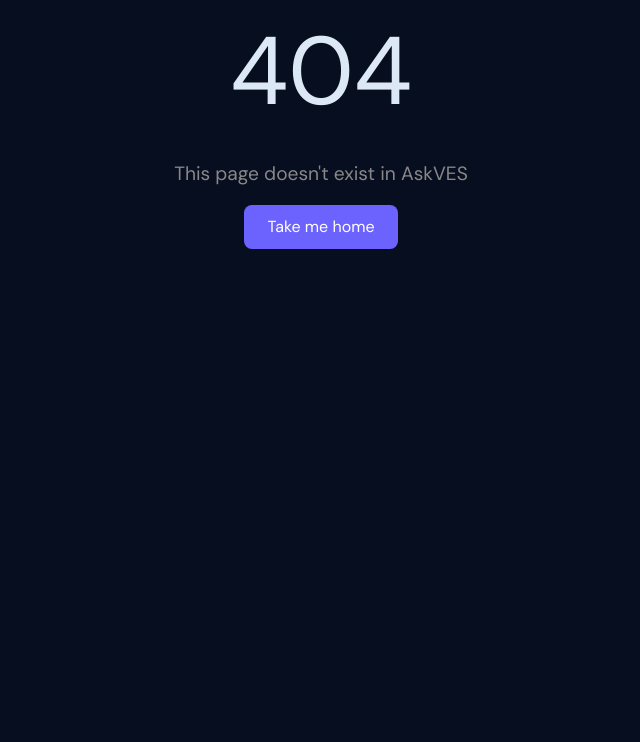
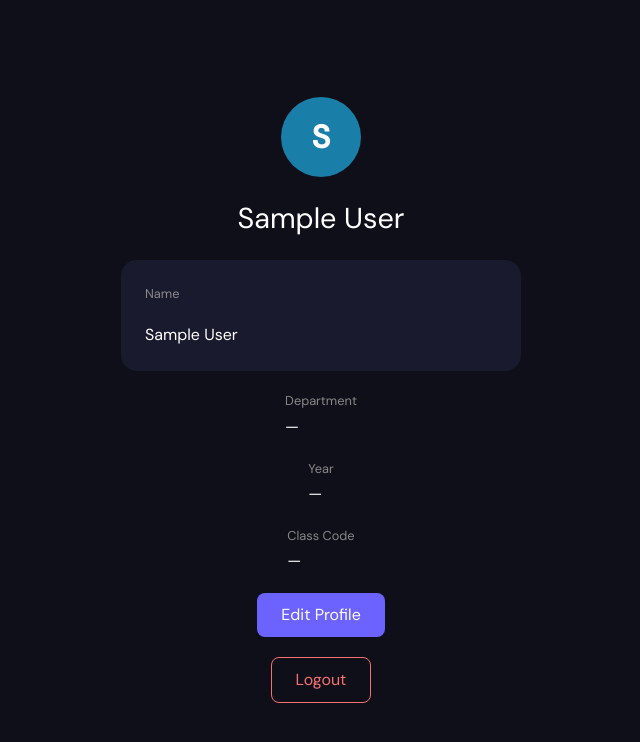
Before and after one commit to 000wahab000/AskVES, a React (Vite) app in the folder frontend/: page /profile in a window 1280 px wide. Before the commit this address had no page. Shown: the top 742 px of the page, without its empty margins (319-959 px from the left). Built offline with nearby package versions, Linux system fonts and the light colour scheme; sample sign-in values are in the browser's storage.

Commit message:
added tge working profile page and also made it so the pages cannot be accessed without proper login and still UI of the page needs work but will get there soon

```diff
--- a/frontend/src/App.tsx
+++ b/frontend/src/App.tsx
@@ -11,6 +11,7 @@
 import { AttendanceTracker } from './pages/AttendanceTracker'
 import { NotFound } from './pages/NotFound'
 import { Login } from './pages/Login'
+import { Profile } from './pages/Profile'
 // This is the main App component — React renders this first
 
 
@@ -44,6 +45,7 @@
         <Route path="/community"  element={<RequireAuth><CommunityPage /></RequireAuth>} />
         <Route path="/notes"      element={<RequireAuth><NotesMarketplace /></RequireAuth>}   />
         <Route path="/attendance" element={<RequireAuth><AttendanceTracker /></RequireAuth>}  />
+        <Route path='/profile'    element={<RequireAuth><Profile /></RequireAuth>} />
         <Route path="*" element={<NotFound />} />      </Routes>
     </BrowserRouter>
   )
--- /dev/null
+++ b/frontend/src/pages/Profile.tsx
@@ -0,0 +1,197 @@
+import { useState } from "react";
+import { useNavigate } from "react-router-dom";
+
+export function Profile() {
+    const navigate = useNavigate()
+    const saved = JSON.parse(localStorage.getItem('askves_user') ?? '{}' )
+
+    const [form , setForm ] = useState({
+        name: saved.name ?? '',
+        department: saved.department ?? '',
+        year:       saved.year       ?? '',
+        classCode:  saved.classCode  ?? '',
+    })
+    const [isEditing, setIsEditing] = useState(false)
+
+    function handleSave() {
+        localStorage.setItem('askves_user',JSON.stringify(form))
+        setIsEditing(false)
+    }
+    function handleLogout() {
+        localStorage.removeItem('askves_user')
+        navigate('/login')
+    }
+    return(
+        <div style={{
+      minHeight: '100vh',
+      background: '#0f0f1a',
+      color: 'white',
+      display: 'flex',
+      flexDirection: 'column',
+      alignItems: 'center',
+      justifyContent: 'center',
+      gap: '20px',
+      padding: '40px 20px',
+    }}>
+    <div style={{
+        width: '80px',
+        height: '80px',
+        borderRadius: '50%',
+        background: '#1a7fa8',
+        display: 'flex',
+        alignItems: 'center',
+        justifyContent: 'center',
+        fontSize: '2rem',
+        fontWeight: 700,
+      }}>
+         {form.name?.[0]?.toUpperCase() ?? 'U'}
+         </div>
+        <h1 style={{
+            fontSize: '1.8rem',
+            margin: 0
+        }}>{
+            form.name || 'Your Profile'
+            }</h1>
+        <div style={{
+            background: '#1a1a2e',
+            borderRadius: '16px',
+            padding: '24px',
+            width: '100%',
+            maxWidth: '400px',
+            display: 'flex',
+            flexDirection: 'column',
+            gap: '16px',
+            }}>
+
+
+
+          <p style={{
+            color: '#888',
+            fontSize: '0.8rem',
+            marginBottom: '4px'
+            }}>
+                Name
+                </p>
+          {isEditing ?
+          (<input
+            value={form.name}
+            onChange={(e) => setForm({ ...form, name: e.target.value })}
+            style={{
+                width: '100%',
+                padding: '8px',
+                borderRadius: '8px',
+                border: 'none',
+                fontSize: '1rem' }}/>
+          ) : (
+            <p
+            style={{
+                fontSize: '1rem',
+                margin: 0 }}>{form.name || '—'}</p>)}
+        </div>
+            <div>
+          <p style={{
+            color: '#888',
+            fontSize: '0.8rem',
+             marginBottom: '4px'
+             }}>
+                Department
+                            </p>
+          {isEditing ? (
+            <input
+              value={form.department}
+              onChange={(e) => setForm({ ...form, department: e.target.value })}
+              style={{
+                width: '100%',
+                padding: '8px',
+                borderRadius: '8px',
+                border: 'none',
+                fontSize: '1rem' }}
+            />
+          ) : (
+            <p style={{
+                fontSize: '1rem',
+                margin: 0  }}>{form.department || '—'}</p>)}
+        </div>
+
+
+        <div>
+            <p style={{
+                color: '#888',
+                fontSize: '0.8rem',
+                marginBottom: '4px'
+                }}>
+                    Year
+                        </p>
+                {isEditing ? (
+                <input
+                value={form.year}
+                onChange={(e) => setForm({ ...form, year: e.target.value })}
+                style={{
+                    width: '100%',
+                    padding: '8px',
+                    borderRadius: '8px',
+                    border: 'none',
+                    fontSize: '1rem' }}
+                    />
+                ) : (
+                     <p style={{
+                        fontSize: '1rem',
+                        margin: 0
+                            }}>{form.year || '—'}</p>)}
+        </div>
+                 <div>
+          <p style={{
+            color: '#888',
+            fontSize: '0.8rem',
+            marginBottom: '4px'
+            }}>
+                Class Code
+                            </p>
+          {isEditing ? (
+            <input
+              value={form.classCode}
+              onChange={(e) => setForm({ ...form, classCode: e.target.value })}
+              style={{
+                width: '100%',
+                padding: '8px',
+                borderRadius: '8px',
+                border: 'none',
+                fontSize: '1rem'
+            }}
+            />
+          ) : (
+            <p style={{ fontSize: '1rem', margin: 0 }}>{form.classCode || '—'}</p>
+          )}
+            </div>
+
+
+            <button onClick={isEditing ? handleSave : () => setIsEditing(true)}
+          style={{
+            padding: '10px 24px',
+            background: '#6c63ff',
+            color: 'white',
+            border: 'none',
+            borderRadius: '8px',
+            cursor: 'pointer',
+            fontSize: '1rem',
+          }}
+        >
+          {isEditing ? 'Save' : 'Edit Profile'}
+        </button>
+        <button
+          onClick={handleLogout}
+          style={{
+            padding: '10px 24px',
+            background: 'transparent',
+            color: '#f87171',
+            border: '1px solid #f87171',
+            borderRadius: '8px',
+            cursor: 'pointer',
+            fontSize: '1rem',
+          }}
+        >
+          Logout
+        </button>
+      </div>
+    )
+}
```
